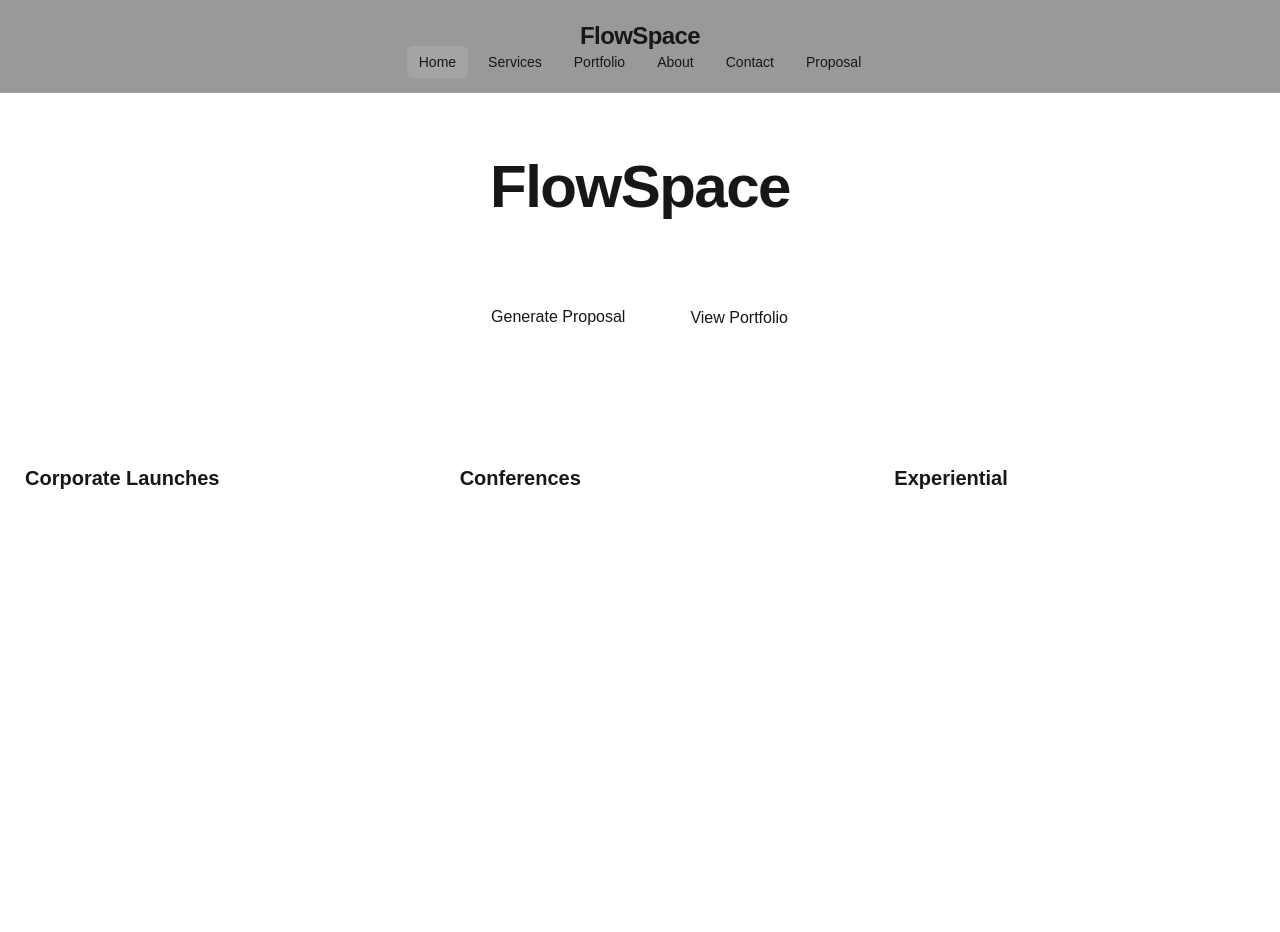
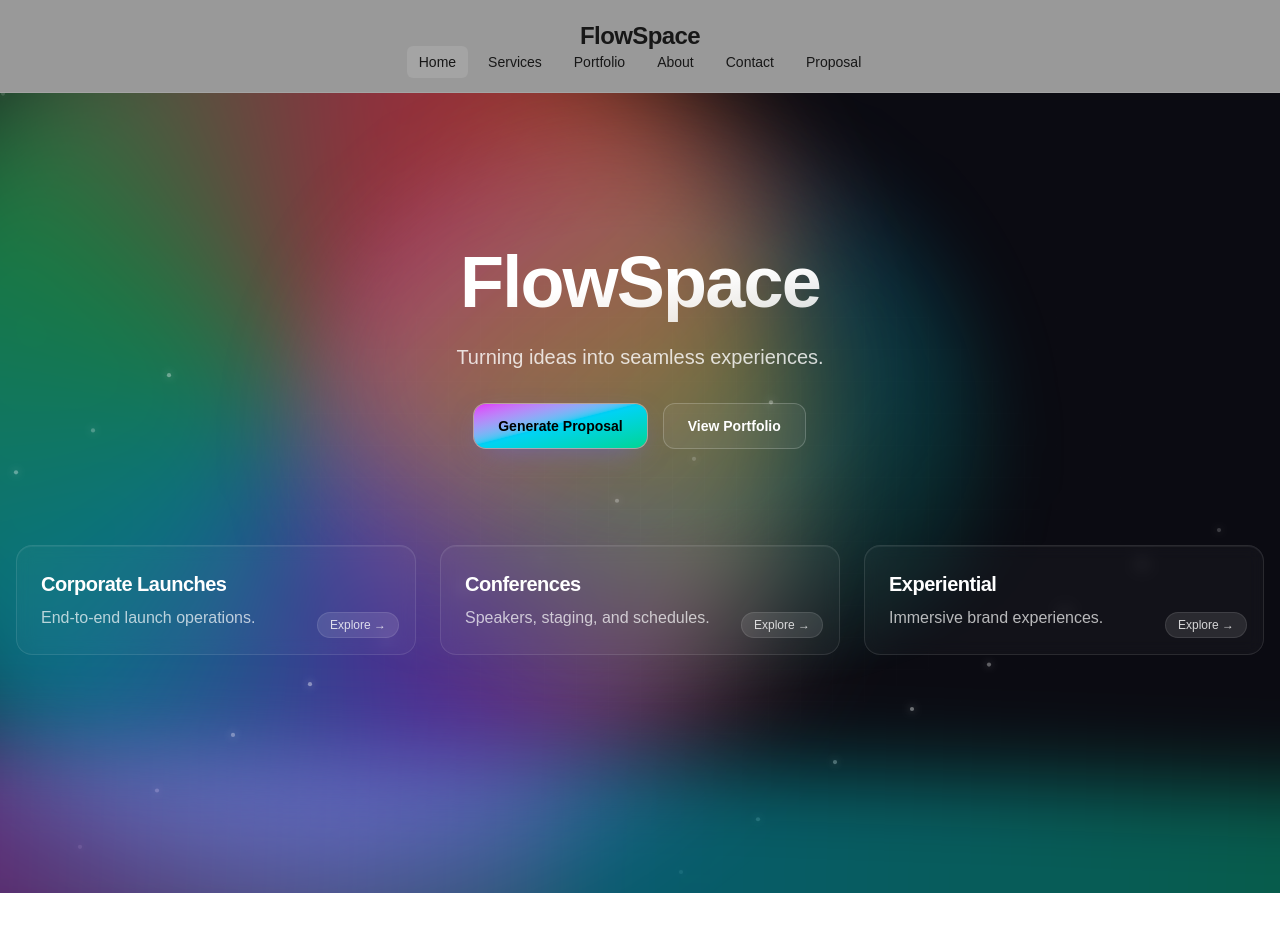
Before and after one commit to shay122990/flowspace-event-agency, a Next.js app: page / in a window 1280 px wide. Shown: the top 932 px of the page. Before the commit the page ends 800 px from the top, so only its background shows below. Built offline with nearby package versions, Linux system fonts and the light colour scheme.

Commit message:
refactored home page with animated particles, cards and motion

```diff
--- a/src/app/page.tsx
+++ b/src/app/page.tsx
@@ -1,45 +1,112 @@
+"use client";
+
 import Link from "next/link";
+import { motion } from "framer-motion";
+import AnimatedParticles from "./components/AnimatedParticles";
+import Card from "./components/Card";
+
+const cards = [
+  { title: "Corporate Launches", desc: "End-to-end launch operations." },
+  { title: "Conferences", desc: "Speakers, staging, and schedules." },
+  { title: "Experiential", desc: "Immersive brand experiences." },
+];
 
 export default function HomePage() {
   return (
-    <section className="grid gap-8">
-      <div className="text-center py-16">
-        <h1 className="text-4xl md:text-6xl font-bold tracking-tight">
+    <main className="relative min-h-[100svh] overflow-hidden bg-[#0b0b12] text-white">
+      <motion.div
+        aria-hidden
+        initial={{ rotate: 0, scale: 1 }}
+        animate={{ rotate: 360 }}
+        transition={{ repeat: Infinity, ease: "linear", duration: 30 }}
+        className="pointer-events-none absolute -top-40 -left-40 h-[60rem] w-[60rem] rounded-full opacity-60 blur-3xl"
+        style={{
+          background:
+            "conic-gradient(from 90deg at 50% 50%, #7c3aed, #06b6d4, #22c55e, #f43f5e, #f59e0b, #7c3aed)",
+        }}
+      />
+
+      <div
+        aria-hidden
+        className="pointer-events-none absolute inset-0 [mask-image:radial-gradient(60%_60%_at_50%_35%,#000_30%,transparent_70%)]"
+      >
+        <div className="absolute inset-x-0 top-0 mx-auto h-[44rem] w-[44rem] rounded-full bg-gradient-to-br from-fuchsia-500/30 via-sky-400/20 to-emerald-400/30 blur-2xl" />
+      </div>
+
+      <div
+        aria-hidden
+        className="absolute inset-0 bg-[linear-gradient(to_right,rgba(255,255,255,.06)_1px,transparent_1px),linear-gradient(to_bottom,rgba(255,255,255,.06)_1px,transparent_1px)] bg-[size:32px_32px] opacity-20 [mask-image:radial-gradient(ellipse_at_center,black,transparent_70%)]"
+      />
+
+      <AnimatedParticles />
+
+      {/* Hero */}
+      <section className="relative mx-auto max-w-7xl px-4 pb-20 pt-28 md:pt-36">
+        <header className="mx-auto max-w-3xl text-center">
+          <motion.h1
+            initial={{ y: 20, opacity: 0, filter: "blur(4px)" }}
+            animate={{ y: 0, opacity: 1, filter: "blur(0px)" }}
+            transition={{ duration: 0.6, ease: [0.22, 1, 0.36, 1] }}
+            className="bg-gradient-to-br from-white via-white to-white/70 bg-clip-text text-5xl font-black leading-tight tracking-tight text-transparent md:text-7xl"
+          >
             FlowSpace
-        </h1>
-        <p className="mt-4 text-lg text-white/80">
+          </motion.h1>
+
+          <motion.p
+            initial={{ y: 10, opacity: 0 }}
+            animate={{ y: 0, opacity: 1 }}
+            transition={{ delay: 0.1, duration: 0.5 }}
+            className="mt-4 text-lg text-white/80 md:text-xl"
+          >
             Turning ideas into seamless experiences.
-        </p>
-        <div className="mt-8 flex justify-center gap-4">
+          </motion.p>
+
+          <motion.div
+            initial={{ opacity: 0, scale: 0.96 }}
+            animate={{ opacity: 1, scale: 1 }}
+            transition={{ delay: 0.2, duration: 0.5 }}
+            className="mt-8 flex flex-wrap items-center justify-center gap-4"
+          >
             <Link
               href="/proposal"
-            className="rounded-lg bg-brand-500 hover:bg-brand-600 px-6 py-3 font-medium"
+              className="relative inline-flex items-center justify-center rounded-xl px-6 py-3 text-sm font-semibold transition-transform active:scale-[.98] bg-gradient-to-br from-fuchsia-500 via-cyan-400 to-emerald-400 text-black shadow-[0_10px_30px_-10px_rgba(99,102,241,.6)] hover:brightness-110"
             >
-            Generate Proposal
+              <span className="relative z-10">Generate Proposal</span>
+              <span className="absolute inset-0 -z-0 rounded-xl ring-1 ring-white/40" />
             </Link>
+
             <Link
               href="/portfolio"
-            className="rounded-lg border border-white/20 hover:border-white/40 px-6 py-3 font-medium"
+              className="relative inline-flex items-center justify-center rounded-xl px-6 py-3 text-sm font-semibold transition-transform active:scale-[.98] border border-white/20 bg-white/5 text-white hover:border-white/40"
             >
               View Portfolio
             </Link>
-        </div>
-      </div>
-      <div className="grid grid-cols-1 md:grid-cols-3 gap-6">
-        {[
-          {
-            title: "Corporate Launches",
-            desc: "End-to-end launch operations.",
-          },
-          { title: "Conferences", desc: "Speakers, staging, and schedules." },
-          { title: "Experiential", desc: "Immersive brand experiences." },
-        ].map((c) => (
-          <div key={c.title} className="rounded-xl border border-white/10 p-6">
-            <h3 className="text-xl font-semibold">{c.title}</h3>
-            <p className="mt-2 text-white/70">{c.desc}</p>
-          </div>
+          </motion.div>
+        </header>
+
+        <motion.div
+          initial="hidden"
+          whileInView="show"
+          viewport={{ amount: 0.2, once: true }}
+          variants={{
+            hidden: {},
+            show: { transition: { staggerChildren: 0.12 } },
+          }}
+          className="mt-16 grid grid-cols-1 gap-6 md:mt-24 md:grid-cols-3"
+        >
+          {cards.map((c) => (
+            <Card key={c.title} title={c.title} desc={c.desc} />
           ))}
-      </div>
+        </motion.div>
       </section>
+
+      <motion.div
+        aria-hidden
+        initial={{ x: "-10%" }}
+        animate={{ x: "10%" }}
+        transition={{ repeat: Infinity, repeatType: "reverse", duration: 18 }}
+        className="pointer-events-none absolute bottom-[-6rem] left-1/2 h-[14rem] w-[120vw] -translate-x-1/2 rotate-2 bg-gradient-to-r from-fuchsia-500/40 via-cyan-400/40 to-emerald-400/40 blur-2xl"
+      />
+    </main>
   );
 }
```
Lines whose indentation alone changed are shown as unchanged.
